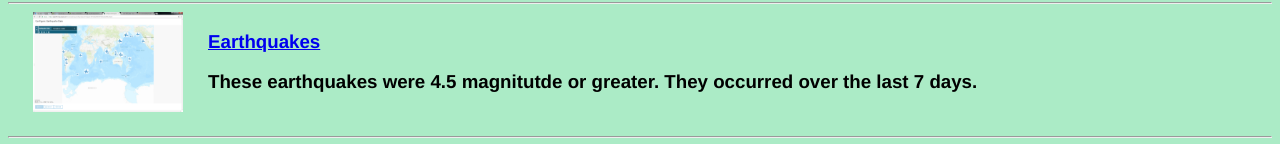
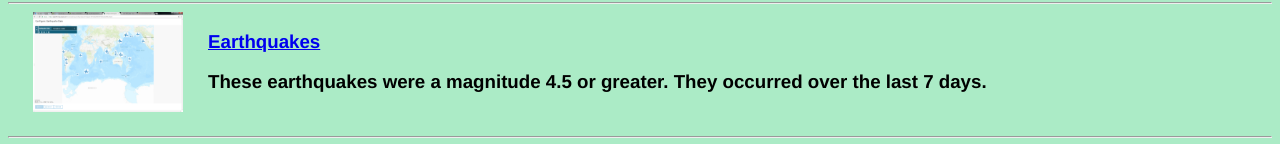
Before and after one commit to atay159/atay159.GitHub.io, a plain HTML site: page index.html in a window 1280 px wide. Shown: the part 324-468 px from the top of the page. Drawn offline with Linux system fonts and the light colour scheme; grey boxes are pictures that could not be loaded.

Commit message:
spelling correction

```diff
--- a/index.html
+++ b/index.html
@@ -39,7 +39,7 @@
             <h3>
               <a href="https://arcg.is/1HnCr1">Earthquakes </a>
             </h>
-            <p>These earthquakes were 4.5 magnitutde or greater. They occurred over the last 7 days. </p>
+            <p>These earthquakes were a magnitude 4.5 or greater. They occurred over the last 7 days. </p>
           </div>
         </article>
       <main>
```
